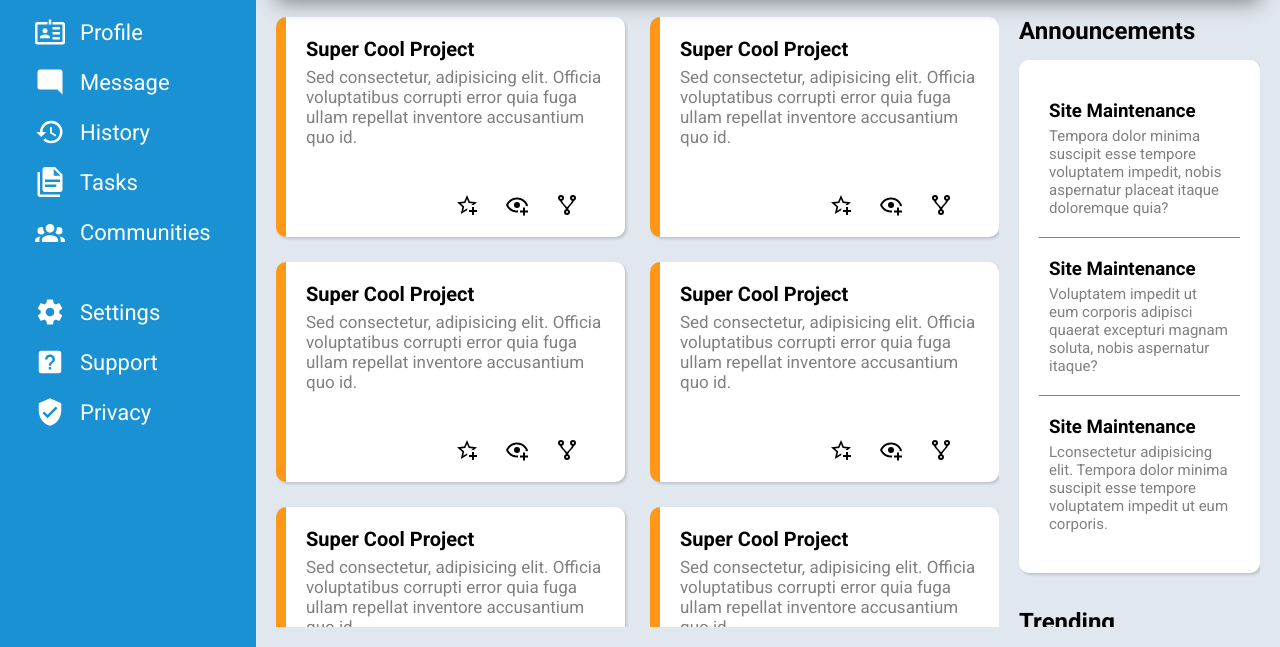
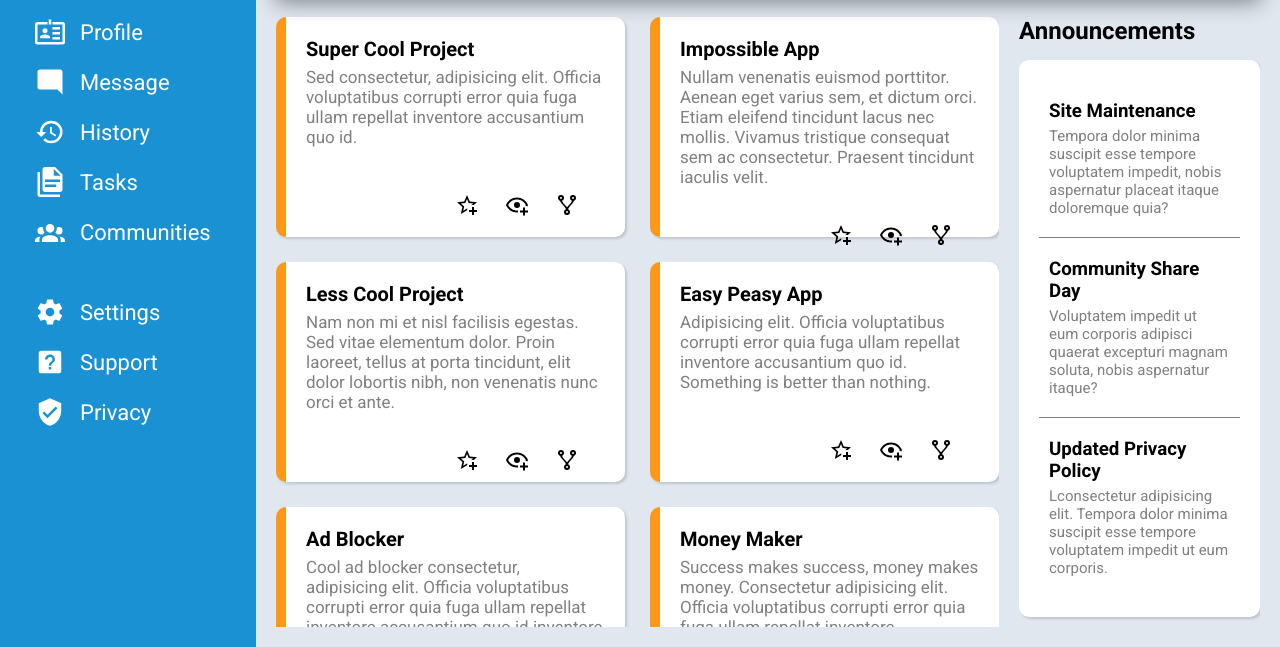
Before and after one commit to Mainul-Islam-Nirob/admin-dashboard, a plain HTML site: page index.html in a window 1280 px wide. Shown: the part 153-800 px from the top of the page. Drawn offline with Linux system fonts and the light colour scheme.

Commit message:
Change dummy text of project-card, announcements, trending and add more project

```diff
--- a/index.html
+++ b/index.html
@@ -102,12 +102,9 @@
 
                 <div class="projects">
                     <div class="project-card">
-                        <h3 class="project-title">
-                            Super Cool Project
-                        </h3>
+                        <h3 class="project-title">Impossible App</h3>
                         <p class="project-details">
-                            Sed consectetur, adipisicing elit. Officia voluptatibus corrupti error quia fuga ullam repellat inventore accusantium quo id.
-                        </p>
+Nullam venenatis euismod porttitor. Aenean eget varius sem, et dictum orci. Etiam eleifend tincidunt lacus nec mollis. Vivamus tristique consequat sem ac consectetur. Praesent tincidunt iaculis velit. </p>
                         <div class="card-footer">
                             <img src="./img/star-plus.svg" alt="bookmark">
                             <img src="./img/eye-plus.svg" alt="watch">
@@ -120,10 +117,60 @@
                  <div class="projects">
                     <div class="project-card">
                         <h3 class="project-title">
-                            Super Cool Project
+                            Less Cool Project
                         </h3>
                         <p class="project-details">
-                            Sed consectetur, adipisicing elit. Officia voluptatibus corrupti error quia fuga ullam repellat inventore accusantium quo id.
+Nam non mi et nisl facilisis egestas. Sed vitae elementum dolor. Proin laoreet, tellus at porta tincidunt, elit dolor lobortis nibh, non venenatis nunc orci et ante.                        </p>
+                        <div class="card-footer">
+                            <img src="./img/star-plus.svg" alt="bookmark">
+                            <img src="./img/eye-plus.svg" alt="watch">
+                            <img src="./img/fork.svg" alt="fork">
+                        </div>
+                    </div>
+
+                </div>
+
+                  <div class="projects">
+                    <div class="project-card">
+                        <h3 class="project-title">
+                            Easy Peasy App
+                        </h3>
+                        <p class="project-details">
+                            Adipisicing elit. Officia voluptatibus corrupti error quia fuga ullam repellat inventore accusantium quo id. Something is better than nothing.
+                        </p>
+                        <div class="card-footer">
+                            <img src="./img/star-plus.svg" alt="bookmark">
+                            <img src="./img/eye-plus.svg" alt="watch">
+                            <img src="./img/fork.svg" alt="fork">
+                        </div>
+                    </div>
+
+                </div>
+
+                  <div class="projects">
+                    <div class="project-card">
+                        <h3 class="project-title">
+                            Ad Blocker
+                        </h3>
+                        <p class="project-details">
+                            Cool ad blocker consectetur, adipisicing elit. Officia voluptatibus corrupti error quia fuga ullam repellat inventore accusantium quo id inventore accusantium quo id adipisicing.
+                        </p>
+                        <div class="card-footer">
+                            <img src="./img/star-plus.svg" alt="bookmark">
+                            <img src="./img/eye-plus.svg" alt="watch">
+                            <img src="./img/fork.svg" alt="fork">
+                        </div>
+                    </div>
+
+                </div>
+
+                  <div class="projects">
+                    <div class="project-card">
+                        <h3 class="project-title">
+                            Money Maker
+                        </h3>
+                        <p class="project-details">
+                            Success makes success, money makes money. Consectetur adipisicing elit. Officia voluptatibus corrupti error quia fuga ullam repellat inventore accusantium quo id.
                         </p>
                         <div class="card-footer">
                             <img src="./img/star-plus.svg" alt="bookmark">
@@ -218,14 +265,43 @@
                     </div>
 
                 </div>
+                <div class="projects">
+                <div class="project-card">
+                        <h3 class="project-title">Impossible App</h3>
+                        <p class="project-details">
+Nullam venenatis euismod porttitor. Aenean eget varius sem, et dictum orci. Etiam eleifend tincidunt lacus nec mollis. Vivamus tristique consequat sem ac consectetur. Praesent tincidunt iaculis velit. </p>
+                        <div class="card-footer">
+                            <img src="./img/star-plus.svg" alt="bookmark">
+                            <img src="./img/eye-plus.svg" alt="watch">
+                            <img src="./img/fork.svg" alt="fork">
+                        </div>
+                    </div>
+
+                </div>
+
+                 <div class="projects">
+                    <div class="project-card">
+                        <h3 class="project-title">
+                            Less Cool Project
+                        </h3>
+                        <p class="project-details">
+Nam non mi et nisl facilisis egestas. Sed vitae elementum dolor. Proin laoreet, tellus at porta tincidunt, elit dolor lobortis nibh, non venenatis nunc orci et ante.                        </p>
+                        <div class="card-footer">
+                            <img src="./img/star-plus.svg" alt="bookmark">
+                            <img src="./img/eye-plus.svg" alt="watch">
+                            <img src="./img/fork.svg" alt="fork">
+                        </div>
+                    </div>
+
+                </div>
 
                   <div class="projects">
                     <div class="project-card">
                         <h3 class="project-title">
-                            Super Cool Project
+                            Easy Peasy App
                         </h3>
                         <p class="project-details">
-                            Sed consectetur, adipisicing elit. Officia voluptatibus corrupti error quia fuga ullam repellat inventore accusantium quo id.
+                            Adipisicing elit. Officia voluptatibus corrupti error quia fuga ullam repellat inventore accusantium quo id. Something is better than nothing.
                         </p>
                         <div class="card-footer">
                             <img src="./img/star-plus.svg" alt="bookmark">
@@ -239,10 +315,10 @@
                   <div class="projects">
                     <div class="project-card">
                         <h3 class="project-title">
-                            Super Cool Project
+                            Ad Blocker
                         </h3>
                         <p class="project-details">
-                            Sed consectetur, adipisicing elit. Officia voluptatibus corrupti error quia fuga ullam repellat inventore accusantium quo id.
+                            Cool ad blocker consectetur, adipisicing elit. Officia voluptatibus corrupti error quia fuga ullam repellat inventore accusantium quo id inventore accusantium quo id adipisicing.
                         </p>
                         <div class="card-footer">
                             <img src="./img/star-plus.svg" alt="bookmark">
@@ -256,10 +332,10 @@
                   <div class="projects">
                     <div class="project-card">
                         <h3 class="project-title">
-                            Super Cool Project
+                            Money Maker
                         </h3>
                         <p class="project-details">
-                            Sed consectetur, adipisicing elit. Officia voluptatibus corrupti error quia fuga ullam repellat inventore accusantium quo id.
+                            Success makes success, money makes money. Consectetur adipisicing elit. Officia voluptatibus corrupti error quia fuga ullam repellat inventore accusantium quo id.
                         </p>
                         <div class="card-footer">
                             <img src="./img/star-plus.svg" alt="bookmark">
@@ -282,11 +358,11 @@
                             <p>Tempora dolor minima suscipit esse tempore voluptatem impedit, nobis aspernatur placeat itaque doloremque quia?</p>
                         </div>
                         <div class="announcement">
-                            <h3>Site Maintenance</h3>
+                            <h3>Community Share Day</h3>
                             <p>Voluptatem impedit ut eum corporis adipisci quaerat excepturi magnam soluta, nobis aspernatur itaque?</p>
                         </div>
                         <div class="announcement">
-                            <h3>Site Maintenance</h3>
+                            <h3>Updated Privacy Policy</h3>
                             <p>Lconsectetur adipisicing elit. Tempora dolor minima suscipit esse tempore voluptatem impedit ut eum corporis.</p>
                         </div>
                     </div>
@@ -312,7 +388,7 @@
                             </div>
                             <div class="trend-topic">
                                 <h4>@morgan</h4>
-                                <p>World Peace Builder</p>
+                                <p>Super Cool Project</p>
                             </div>
                         </div>
                         <div class="trend-item">
@@ -321,7 +397,7 @@
                             </div>
                             <div class="trend-topic">
                                 <h4>@kendall</h4>
-                                <p>World Peace Builder</p>
+                                <p>Life Changing App</p>
                             </div>
                         </div>
                         <div class="trend-item">
@@ -330,7 +406,7 @@
                             </div>
                             <div class="trend-topic">
                                 <h4>@alex</h4>
-                                <p>World Peace Builder</p>
+                                <p>No Traffic Maker</p>
                             </div>
                         </div>
                     </div>
```
